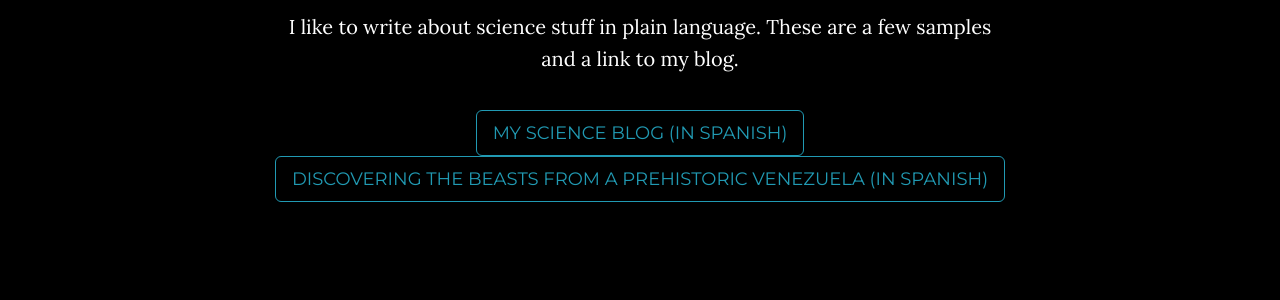
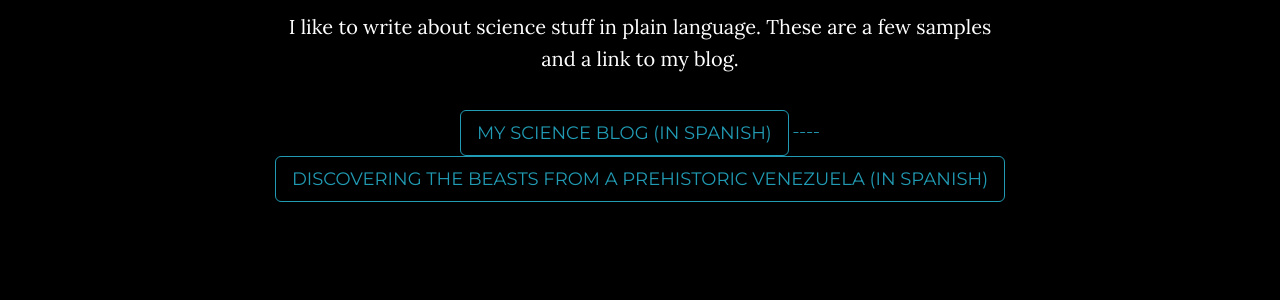
Before and after one commit to ejvalero/luismmontilla.github.io, a Jekyll site: the page built from index.html, in a window 1280 px wide and 900 px high, scrolled down 1959 px. Shown: the part 137-437 px from the top of the window. Built offline with Jekyll 4.4.1, drawn with Linux system fonts in a browser that asks for light colours.

Commit message:
added lines

```diff
--- a/_includes/scicomm.html
+++ b/_includes/scicomm.html
@@ -6,7 +6,7 @@
                     <h2>Scicomm</h2>
                     <p>I like to write about science stuff in plain language. These are a few samples and a link to my blog.</p>
                     <a href="https://tuyuyocientifico.wordpress.com/" class="btn btn-default btn-lg">My science blog (in spanish)</a>
-                    <a> </a>
+                    <a>----</a>
                     <a href="https://www.revistapersea.com/ciencias-de-la-vida//descubriendo-las-bestias-de-la-venezuela-prehistrica" class="btn btn-default btn-lg">Discovering the beasts from a prehistoric Venezuela (in spanish)</a>
                 </div>
             </div>
```
